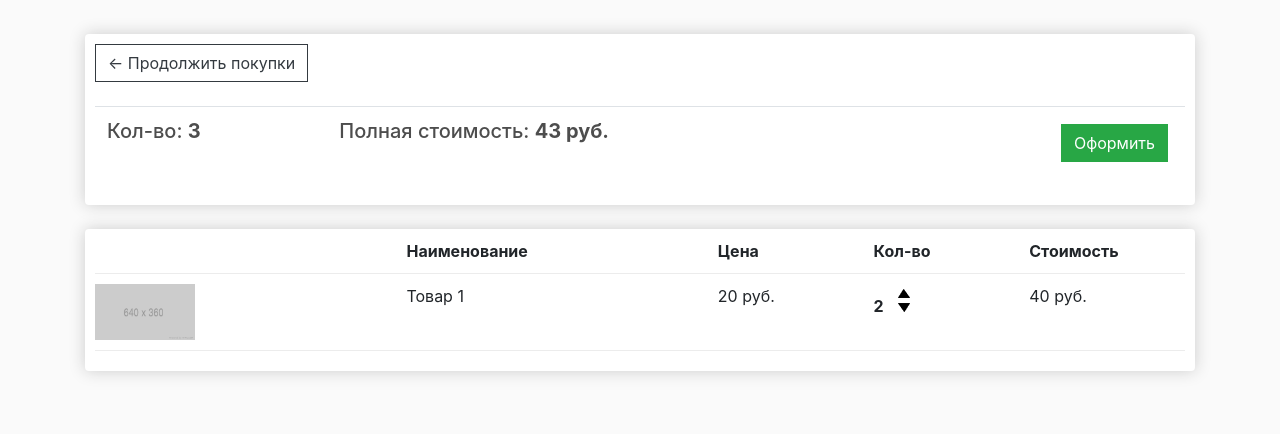
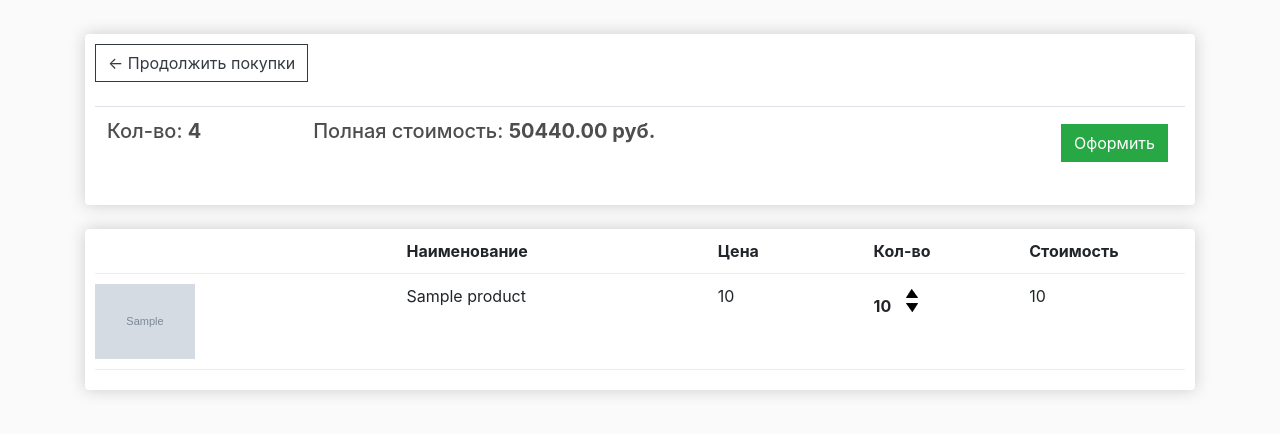
Before and after one commit to varnikgen/ecommerce, a Django app: template store/templates/store/cart.html in a window 1280 px wide. Shown: the part 57-491 px from the top of the page. Run offline with Django 3.2, Linux system fonts and the light colour scheme; data comes from the database, SQL or seed files in the repository; both versions use the stored data as it was after the commit; tables that the repository leaves empty hold one stand-in row (values such as "Sample post"); the template is opened without the code that fills it: values that come from a table or form of the project are taken from there, most other values are stand-ins (such as "Sample title", 1, 10 or a date in 2020); grey boxes marked "Sample" are stand-in pictures; lists and menus that the app fills with data are empty; some libraries are stand-ins or nearby versions.

Commit message:
Магазин Ivanov'a - вывод данных корзины

```diff
--- a/store/models.py
+++ b/store/models.py
@@ -33,12 +33,29 @@
     def __str__(self):
         return str(self.id)
 
+    @property
+    def get_cart_total(self):
+        order_items = self.orderitem_set.all()
+        total = sum([item.get_total for item in order_items])
+        return total
+
+    @property
+    def get_cart_items(self):
+        order_items = self.orderitem_set.all()
+        total = sum([item.quantity for item in order_items])
+        return total
+
 
 class OrderItem(models.Model):
     product = models.ForeignKey(Product, on_delete=models.SET_NULL, null=True)
     order = models.ForeignKey(Order, on_delete=models.SET_NULL, null=True)
     quantity = models.IntegerField(default=0, null=True, blank=True)
     date_added = models.DateTimeField(auto_now_add=True)
+
+    @property
+    def get_total(self):
+        total = self.product.price * self.quantity
+        return total
 
 
 class ShippingAddress(models.Model):
--- a/store/templates/store/cart.html
+++ b/store/templates/store/cart.html
@@ -10,8 +10,8 @@
                 <br>
                 <table class="table">
                     <tr>
-                        <th><h5>Кол-во: <strong>3</strong></h5></th>
-                        <th><h5>Полная стоимость: <strong>43 руб.</strong></h5></th>
+                        <th><h5>Кол-во: <strong>{{ order.get_cart_items }}</strong></h5></th>
+                        <th><h5>Полная стоимость: <strong>{{ order.get_cart_total}} руб.</strong></h5></th>
                         <th>
                             <a style="float: right; margin: 5px" class="btn btn-success" href="{% url 'checkout' %}">Оформить</a>
                         </th>
@@ -27,19 +27,21 @@
                     <div style="flex: 1"><strong>Кол-во</strong></div>
                     <div style="flex: 1"><strong>Стоимость</strong></div>
                 </div>
+                {% for item in items %}
                     <div class="cart-row">
-                    <div style="flex: 2"><img class="row-image" src="{% static 'images/placeholder.png' %}"> </div>
-                    <div style="flex: 2">Товар 1</div>
-                    <div style="flex: 1">20 руб.</div>
+                        <div style="flex: 2"><img class="row-image" src="{% if item.product.image %}{{ item.product.image.url }}{% else %}{% static 'images/placeholder.png' %}{% endif %}"> </div>
+                        <div style="flex: 2">{{ item.product.name }}</div>
+                        <div style="flex: 1">{{ item.product.price }}</div>
                         <div style="flex: 1">
-                        <p class="quantity">2</p>
+                            <p class="quantity">{{ item.quantity }}</p>
                             <div class="quantity">
                                 <img class="chg-quantity" src="{% static 'images/arrow-up.png' %}">
                                 <img class="chg-quantity" src="{% static 'images/arrow-down.png' %}">
                             </div>
                         </div>
-                    <div style="flex: 1">40 руб.</div>
+                        <div style="flex: 1">{{ item.get_total }}</div>
                     </div>
+                {% endfor %}
             </div>
         </div>
     </div>
```
Also changed, not shown: store/views.py (+8 -2 lines), db.sqlite3. Lines whose indentation alone changed are shown as unchanged.
